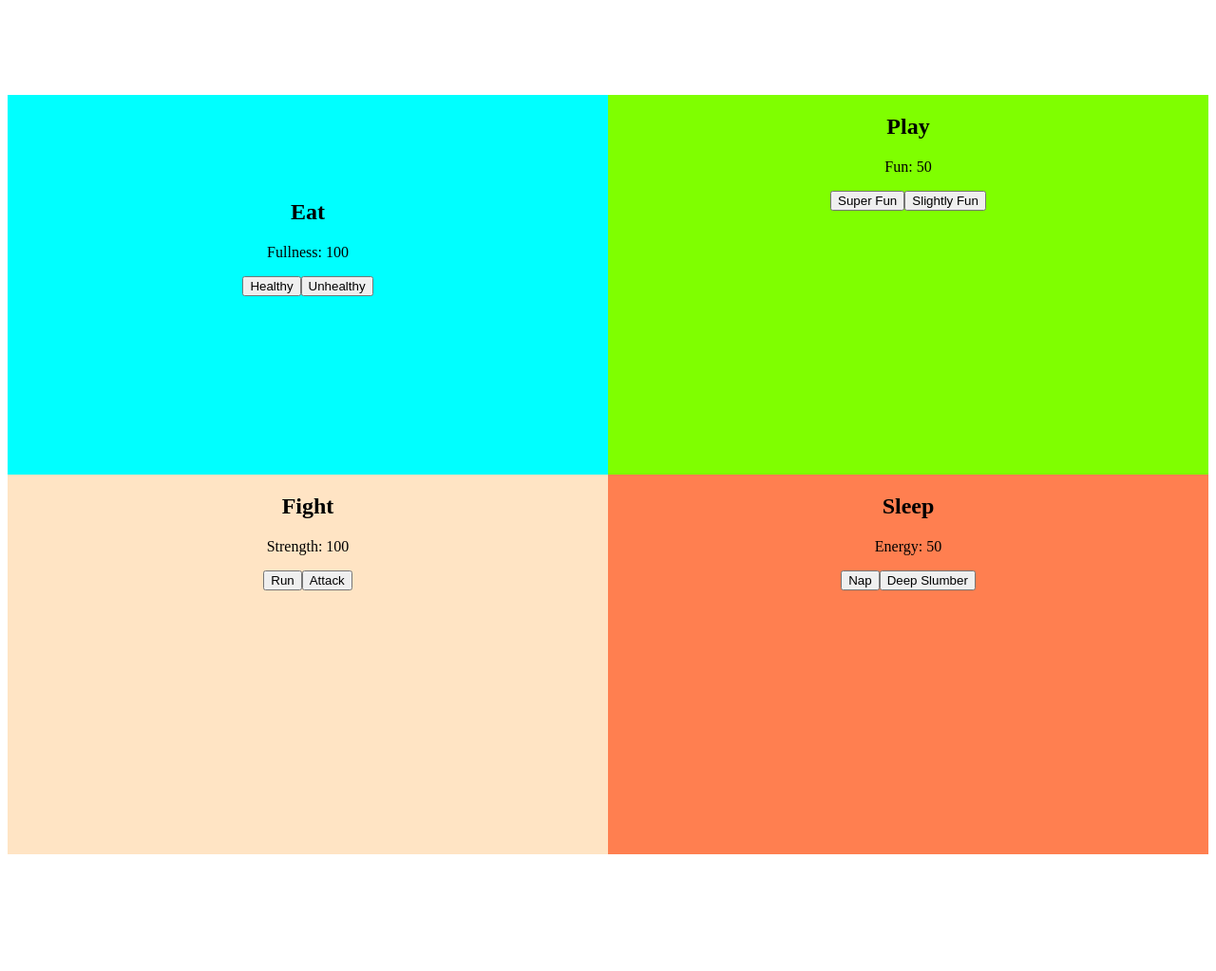
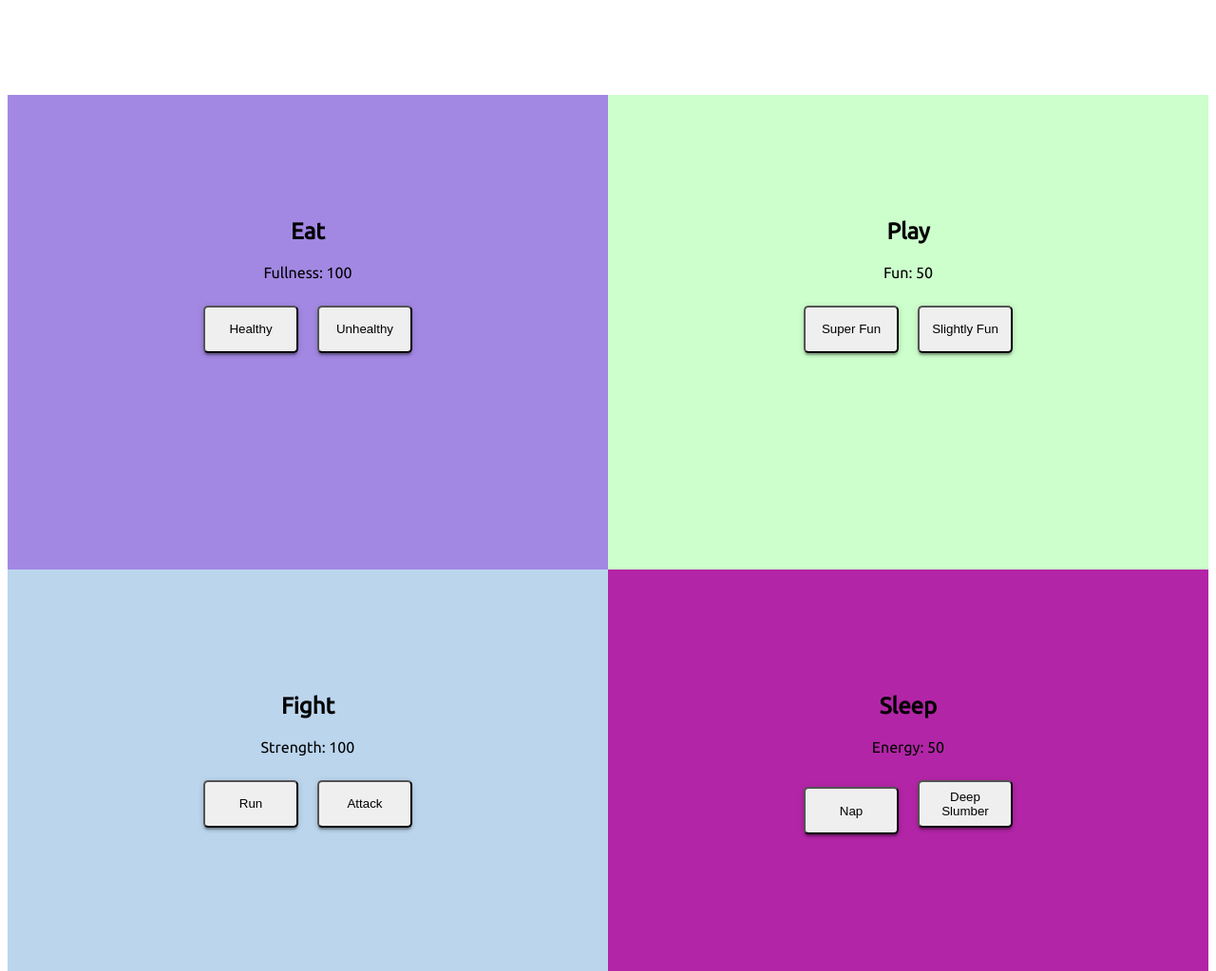
Before and after one commit to davideverett89/tamagotchi, a website built with webpack: page src/index.html in a window 1280 px wide. Shown: the top 1023 px of the page at 95% size. Before the commit the page ends 908 px from the top, so only its background shows below. Built offline with nearby package versions, Linux system fonts and the light colour scheme.

Commit message:
Basic SASS added, to be tweaked later.

```diff
--- a/src/javascripts/components/eat/eat.scss
+++ b/src/javascripts/components/eat/eat.scss
@@ -1,6 +1,6 @@
+@import '../../../styles/colors';
+@import '../../../styles/variables';
+
 .eat {
-    padding: 40px 10px;
-    margin: 50px auto;
-    width: 50%;
-    height: 50%;
+    @extend %action-group;
 }
--- a/src/javascripts/components/fight/fight.scss
+++ b/src/javascripts/components/fight/fight.scss
@@ -1,3 +1,6 @@
-// .fight {
-//     background-color: crimson;
-// }
+@import '../../../styles/colors';
+@import '../../../styles/variables';
+
+.fight {
+    @extend %action-group;
+}
--- a/src/javascripts/components/play/play.scss
+++ b/src/javascripts/components/play/play.scss
@@ -1,3 +1,6 @@
-// .play {
-//     background-color: coral;
-// }
+@import '../../../styles/colors';
+@import '../../../styles/variables';
+
+.play {
+    @extend %action-group;
+}
--- a/src/javascripts/components/sleep/sleep.scss
+++ b/src/javascripts/components/sleep/sleep.scss
@@ -1,3 +1,6 @@
-// .sleep {
-//     background-color: cornflowerblue;
-// }
+@import '../../../styles/colors';
+@import '../../../styles/variables';
+
+.sleep {
+    @extend %action-group;
+}
--- /dev/null
+++ b/src/styles/_colors.scss
@@ -0,0 +1,5 @@
+$lavender: #A288E3;
+$paleAqua: #BBD5ED;
+$lightCyan: #CEFDFF;
+$aeroBlue: #CCFFCB;
+$middleRedPurple: rgb(179, 37, 167);
--- /dev/null
+++ b/src/styles/_variables.scss
@@ -0,0 +1,19 @@
+$box-shadow: 0 3px 3px 0 rgba(0,0,0,0.14), 0 1px 7px 0 rgba(0,0,0,0.12), 0 3px 1px -1px rgba(0,0,0,0.2);
+@import url('https://fonts.googleapis.com/css?family=Ubuntu&display=swap');
+$font-style: 'Ubuntu', sans-serif;
+
+%action-group {
+    font-family: $font-style;
+    padding: 60px 10px;
+    margin: 50px auto;
+    width: 50%;
+    height: 50%;
+    button {
+        text-align: center;
+        width: 100px;
+        height: 50px;
+        margin: 10px;
+        border-radius: 5px;
+        box-shadow: $box-shadow;
+    }
+}
--- a/src/styles/main.scss
+++ b/src/styles/main.scss
@@ -1,24 +1,25 @@
 @import "~@fortawesome/fontawesome-free/css/all.min.css";
+@import '../styles/colors';
 
 #app {
     display: flex;
     flex-flow: row wrap;
     margin-top: 100px;
     #eat {
-        background-color: aqua;
+        background-color: $lavender;
     }
     #fight {
-        background-color: bisque;
+        background-color: $paleAqua;
     }
     #play {
-        background-color: chartreuse;
+        background-color: $aeroBlue;
     }
     #sleep {
-        background-color: coral;
+        background-color: $middleRedPurple;
     }
     .quad {
         width: 50%;
-        height: 400px;
+        height: 500px;
         text-align: center;
     }
 }
```
